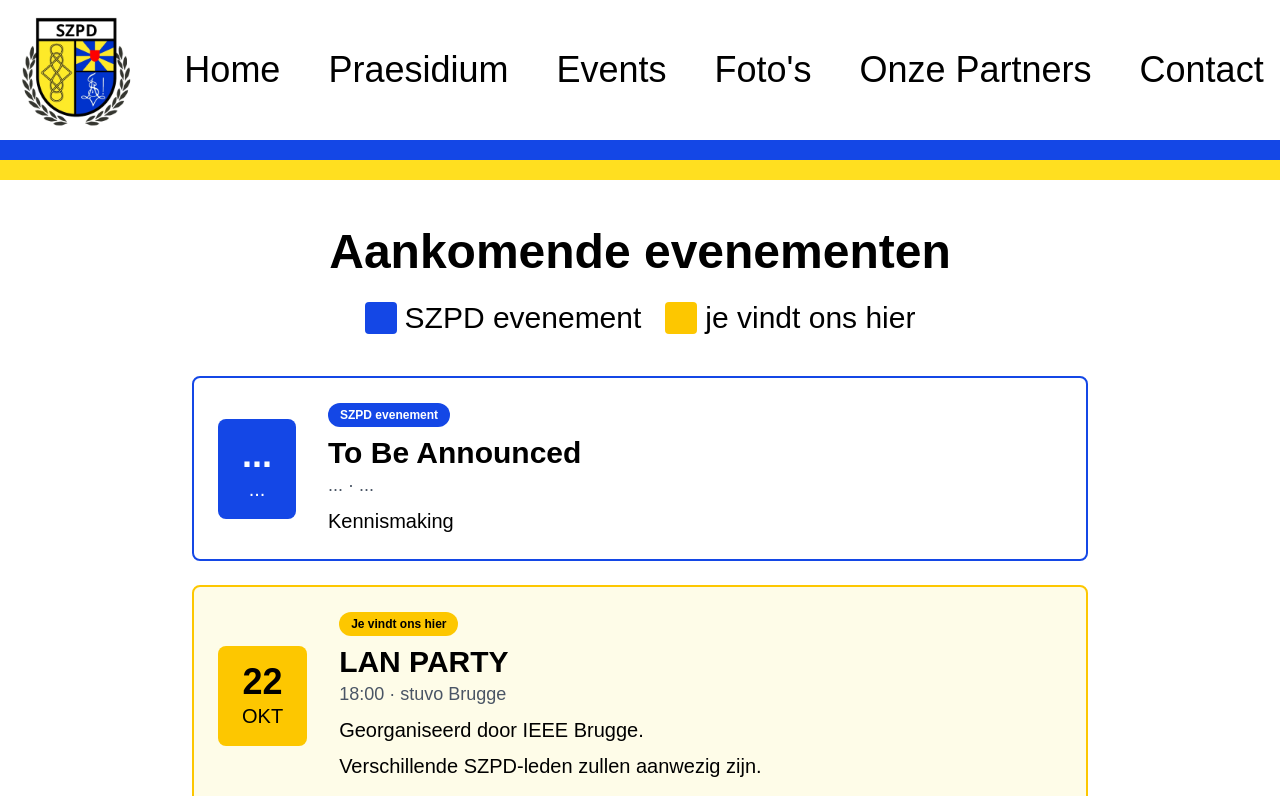
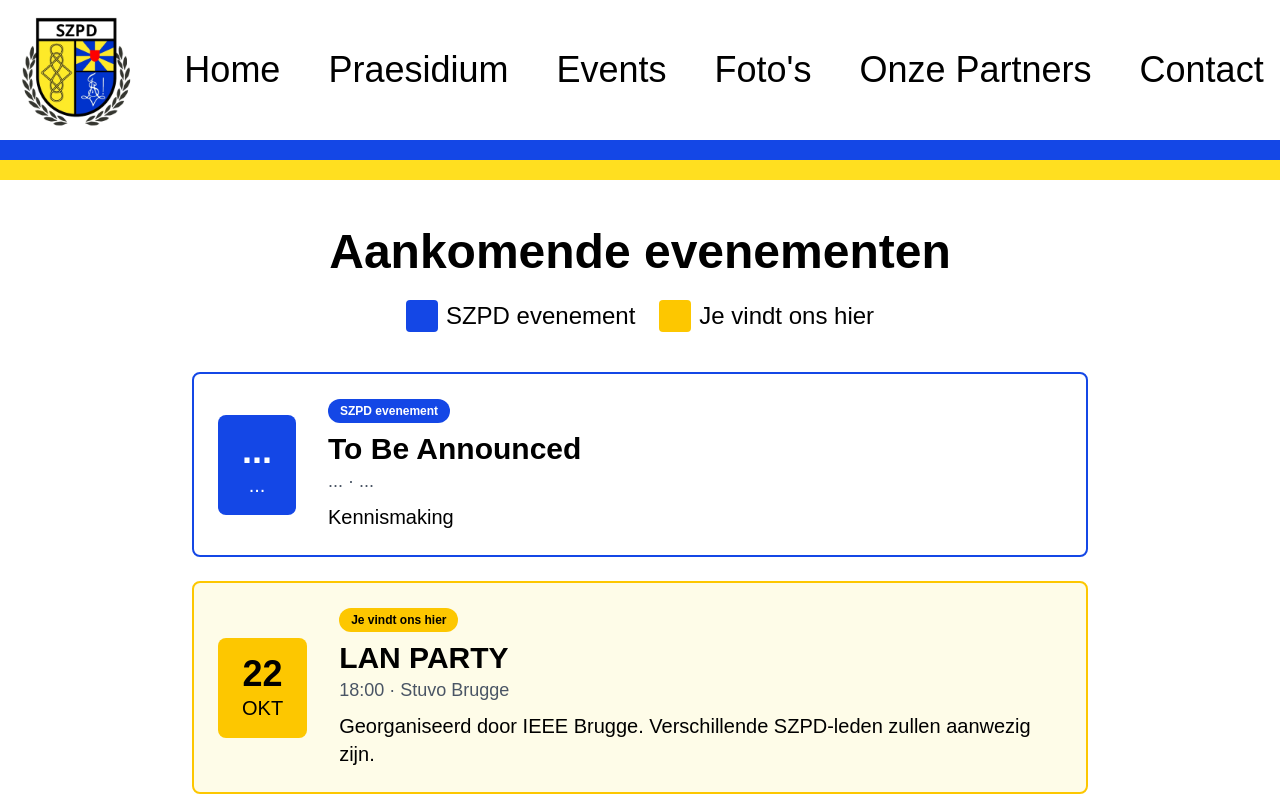
Before and after one commit to seppejoije-ux/seppejoije-ux.github.io, a Next.js app: page /events in a window 1280 px wide. Shown: the top 796 px of the page. Built offline with nearby package versions, Linux system fonts and the light colour scheme.

Commit message:
Foto slider toegevoegd

```diff
--- a/app/FotoSlider.tsx
+++ b/app/FotoSlider.tsx
@@ -7,6 +7,7 @@ const FOTOS = [
   "/biljartnederland1.jpg",
   "/pokernederland.jpg",
   "/biljartnederland.jpg",
+  "/foto5,"
 
   // extra foto's? voeg hier gewoon een regel toe
 ];
--- a/app/events/page.tsx
+++ b/app/events/page.tsx
@@ -1,113 +1,159 @@
 export default function Events() {
+  const events = [
+    {
+      date: "2026-11-01",
+      day: "...",
+      month: "...",
+      title: "To Be Announced",
+      location: "... · ...",
+      description: "Kennismaking",
+      type: "szpd",
+    },
+
+    {
+      date: "2026-10-22",
+      day: "22",
+      month: "OKT",
+      title: "LAN PARTY",
+      location: "18:00 · Stuvo Brugge",
+      description:
+        "Georganiseerd door IEEE Brugge. Verschillende SZPD-leden zullen aanwezig zijn.",
+      type: "external",
+    },
+
+    {
+      date: "2026-10-15",
+      day: "15",
+      month: "OKT",
+      title: "Vergadering",
+      location: "20:00 · De Sloeber",
+      description: "Aankomende activiteiten regelen",
+      type: "szpd",
+    },
+  ];
+
+  const today = new Date();
+  today.setHours(0, 0, 0, 0);
+
+  const upcomingEvents = events.filter(
+    (event) => new Date(event.date) >= today
+  );
+
+  const pastEvents = events.filter(
+    (event) => new Date(event.date) < today
+  );
+
   return (
     <main className="min-h-screen bg-white text-black px-4 sm:px-10 lg:px-40 py-8 lg:py-12">
-
       <h1 className="text-3xl sm:text-5xl font-bold text-center mb-6">
         Aankomende evenementen
       </h1>
 
       {/* Legende */}
-      <div className="flex justify-center gap-6 mb-10 text-sm sm:text-base">
+      <div className="flex justify-center gap-6 mb-10 flex-wrap">
         <div className="flex items-center gap-2">
-          <div className="w-8 h-8 bg-blue-700 rounded text-3xl"></div>
-          <span className="text-3xl font-medium">SZPD evenement</span>
+          <div className="w-8 h-8 bg-blue-700 rounded"></div>
+          <span className="text-xl sm:text-2xl font-medium">
+            SZPD evenement
+          </span>
         </div>
 
         <div className="flex items-center gap-2">
           <div className="w-8 h-8 bg-yellow-400 rounded"></div>
-          <span className="text-3xl font-medium">je vindt ons hier</span>
-
+          <span className="text-xl sm:text-2xl font-medium">
+            Je vindt ons hier
+          </span>
         </div>
       </div>
 
+      {/* Aankomende evenementen */}
       <div className="flex flex-col gap-6 max-w-4xl mx-auto">
-
-        {/* Eigen evenement */}
-        <div className="flex items-center gap-4 sm:gap-8 border-2 border-blue-700 rounded-lg p-4 sm:p-6">
-
-          <div className="shrink-0 bg-blue-700 text-white text-center rounded-lg px-3 py-2 sm:px-6 sm:py-4">
-            <p className="text-2xl sm:text-4xl font-bold">...</p>
-            <p className="text-base sm:text-xl uppercase">...</p>
+        {upcomingEvents.map((event, index) => (
+          <div
+            key={index}
+            className={`flex items-center gap-4 sm:gap-8 border-2 rounded-lg p-4 sm:p-6 ${
+              event.type === "external"
+                ? "border-yellow-400 bg-yellow-50"
+                : "border-blue-700"
+            }`}
+          >
+            <div
+              className={`shrink-0 text-center rounded-lg px-3 py-2 sm:px-6 sm:py-4 ${
+                event.type === "external"
+                  ? "bg-yellow-400 text-black"
+                  : "bg-blue-700 text-white"
+              }`}
+            >
+              <p className="text-2xl sm:text-4xl font-bold">{event.day}</p>
+              <p className="text-base sm:text-xl uppercase">
+                {event.month}
+              </p>
             </div>
 
             <div className="min-w-0 flex-1">
-            <div className="inline-block bg-blue-700 text-white text-xs font-semibold px-3 py-1 rounded-full mb-2">
-              SZPD evenement
+              <div
+                className={`inline-block text-xs font-semibold px-3 py-1 rounded-full mb-2 ${
+                  event.type === "external"
+                    ? "bg-yellow-400 text-black"
+                    : "bg-blue-700 text-white"
+                }`}
+              >
+                {event.type === "external"
+                  ? "Je vindt ons hier"
+                  : "SZPD evenement"}
               </div>
 
               <h3 className="text-xl sm:text-3xl font-bold">
-              To Be Announced
+                {event.title}
               </h3>
 
               <p className="text-base sm:text-lg text-gray-600">
-              ... · ...
+                {event.location}
               </p>
 
               <p className="text-base sm:text-xl mt-2">
-              Kennismaking
+                {event.description}
               </p>
             </div>
           </div>
-
-
-        {/* Extern evenement */}
-        <div className="flex items-center gap-4 sm:gap-8 border-2 border-yellow-400 rounded-lg p-4 sm:p-6 bg-yellow-50">
-
-          <div className="shrink-0 bg-yellow-400 text-black text-center rounded-lg px-3 py-2 sm:px-6 sm:py-4">
-            <p className="text-2xl sm:text-4xl font-bold">22</p>
-            <p className="text-base sm:text-xl uppercase">OKT</p>
-          </div>
-
-          <div className="min-w-0 flex-1">
-            <div className="inline-block bg-yellow-400 text-black text-xs font-semibold px-3 py-1 rounded-full mb-2">
-              Je vindt ons hier
-            </div>
-
-            <h3 className="text-xl sm:text-3xl font-bold">
-              LAN PARTY
-            </h3>
-
-            <p className="text-base sm:text-lg text-gray-600">
-              18:00 · stuvo Brugge
-            </p>
-
-            <p className="text-base sm:text-xl mt-2">
-              Georganiseerd door IEEE Brugge. </p>
-             <p className="text-base sm:text-xl mt-2">
-             Verschillende SZPD-leden zullen aanwezig zijn. </p>
-          </div>
-        </div>
-
+        ))}
       </div>
 
       <h2 className="text-2xl sm:text-4xl font-bold text-center mt-12 lg:mt-20 mb-8 lg:mb-12">
         Afgelopen evenementen
       </h2>
 
+      {/* Afgelopen evenementen */}
       <div className="flex flex-col gap-4 sm:gap-8 max-w-4xl mx-auto">
-
-        <div className="flex items-center gap-4 sm:gap-8 border-2 border-gray-400 opacity-70 rounded-lg p-4 sm:p-6">
-
+        {pastEvents.map((event, index) => (
+          <div
+            key={index}
+            className="flex items-center gap-4 sm:gap-8 border-2 border-gray-400 opacity-70 rounded-lg p-4 sm:p-6"
+          >
             <div className="shrink-0 bg-gray-500 text-white text-center rounded-lg px-3 py-2 sm:px-6 sm:py-4">
-            <p className="text-2xl sm:text-4xl font-bold">15</p>
-            <p className="text-base sm:text-xl uppercase">OKT</p>
+              <p className="text-2xl sm:text-4xl font-bold">
+                {event.day}
+              </p>
+              <p className="text-base sm:text-xl uppercase">
+                {event.month}
+              </p>
             </div>
 
             <div className="min-w-0">
               <h3 className="text-xl sm:text-3xl font-bold">
-              Vergadering
+                {event.title}
               </h3>
 
               <p className="text-base sm:text-lg text-gray-600">
-              20:00 · De Sloeber
+                {event.location}
               </p>
 
               <p className="text-base sm:text-xl mt-2">
-              Aankomende activiteiten regelen
+                {event.description}
               </p>
             </div>
-
           </div>
+        ))}
       </div>
     </main>
   );
```
Lines whose indentation alone changed are shown as unchanged.
